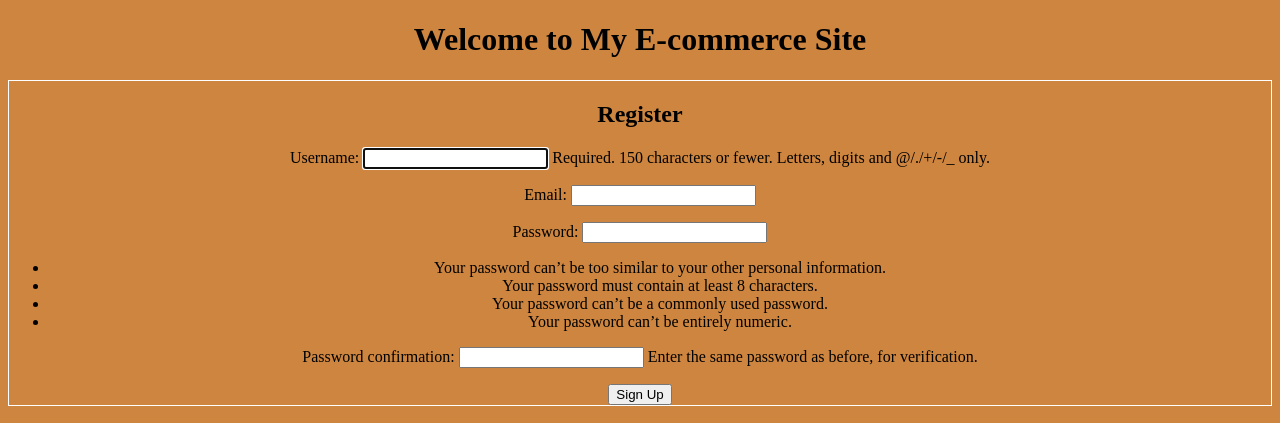
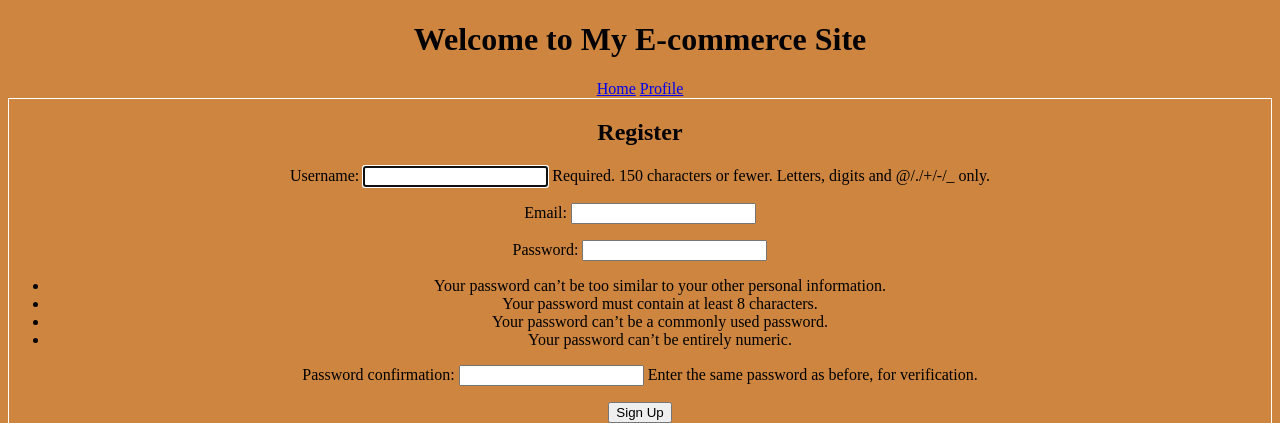
Before and after one commit to deni-cyber/djangoapp, a Django app: page /users/register/ in a window 1280 px wide. Shown: the top 423 px of the page. Run offline with Django 5.2, Linux system fonts and the light colour scheme.

Commit message:
added profile and address update page and functionality

```diff
--- a/kebanda/settings.py
+++ b/kebanda/settings.py
@@ -134,3 +134,5 @@ DEFAULT_AUTO_FIELD = 'django.db.models.BigAutoField'
 
 LOGIN_REDIRECT_URL = 'home'  # Where to redirect after login
 LOGOUT_REDIRECT_URL = 'login'  # Where to redirect after logout
+
+LOGIN_URL = '/users/login/'  # Redirect to this URL for login
--- a/templates/base.html
+++ b/templates/base.html
@@ -20,7 +20,8 @@
     <header>
         <h1>Welcome to My E-commerce Site</h1>
         <nav>
-
+            <a href="{% url 'home' %}">Home</a>
+            <a href="{% url 'profile' %}">Profile</a>
         </nav>
     </header>
 
--- a/users/forms.py
+++ b/users/forms.py
@@ -1,6 +1,7 @@
 from django import forms
 from django.contrib.auth.models import User
 from django.contrib.auth.forms import UserCreationForm
+from .models import Profile, Address
 
 class UserRegistrationForm(UserCreationForm):
     email = forms.EmailField(required=True)
@@ -15,3 +16,14 @@ class UserRegistrationForm(UserCreationForm):
         if commit:
             user.save()
         return user
+
+
+class ProfileUpdateForm(forms.ModelForm):
+    class Meta:
+        model = Profile
+        fields = ['address', 'phone', 'date_of_birth']
+
+class AddressForm(forms.ModelForm):
+    class Meta:
+        model = Address
+        fields = ['address_line', 'county', 'town', 'is_default']
--- a/users/urls.py
+++ b/users/urls.py
@@ -6,4 +6,7 @@ urlpatterns = [
     path('register/', views.register, name='register'),
     path('login/', auth_views.LoginView.as_view(template_name='users/login.html'), name='login'),
     path('logout/', views.custom_logout_view, name='logout'),
+    path('profile/', views.profile_view, name='profile'),
+    path('profile/add-address/', views.add_address, name='add_address'),
+    path('profile/delete-address/<int:address_id>/', views.delete_address, name='delete_address'),
 ]
--- a/users/views.py
+++ b/users/views.py
@@ -1,9 +1,14 @@
 
-from django.shortcuts import render, redirect
+from django.shortcuts import render, redirect, get_object_or_404
 from django.contrib.auth import login, authenticate, logout
 from django.contrib.auth.forms import AuthenticationForm
 from .forms import UserRegistrationForm
 from django.contrib import messages
+
+from django.contrib.auth.decorators import login_required
+from .forms import ProfileUpdateForm, AddressForm
+from .models import Profile, Address
+
 
 # User Registration View
 def register(request):
@@ -40,3 +45,45 @@ def login_view(request):
 def custom_logout_view(request):
     logout(request)
     return render(request, 'users/logout.html')  # Redirect to login page after logout
+
+
+
+@login_required
+def profile_view(request):
+    profile, created = Profile.objects.get_or_create(user=request.user)
+
+    if request.method == 'POST':
+        profile_form = ProfileUpdateForm(request.POST, instance=profile)
+        if profile_form.is_valid():
+            profile_form.save()
+            return redirect('profile')
+    else:
+        profile_form = ProfileUpdateForm(instance=profile)
+
+    addresses = Address.objects.filter(user=request.user)
+    context = {
+        'profile_form': profile_form,
+        'addresses': addresses,
+    }
+    return render(request, 'users/profile.html', context)
+
+@login_required
+def add_address(request):
+    if request.method == 'POST':
+        form = AddressForm(request.POST)
+        if form.is_valid():
+            address = form.save(commit=False)
+            address.user = request.user
+            address.save()
+            return redirect('profile')
+    else:
+        form = AddressForm()
+    return render(request, 'users/add_address.html', {'form': form})
+
+@login_required
+def delete_address(request, address_id):
+    address = get_object_or_404(Address, id=address_id, user=request.user)
+    if request.method == 'POST':
+        address.delete()
+        return redirect('profile')
+    return render(request, 'users/delete_address.html', {'address': address})
--- a/workplannotes.txt
+++ b/workplannotes.txt
@@ -22,7 +22,9 @@ work plan and progress map
 
 ### **3. User Authentication (Week 2)**
 - **Task 3.1**: Implement user registration and login functionality.
-- **Task 3.2**: Add social authentication (Google, Facebook, etc.), if necessary.
+
+'ill get back to this soon'----- **Task 3.2**: Add social authentication (Google, Facebook, etc.), if necessary.
+
 - **Task 3.3**: Create a user profile page with account settings.
 - **Task 3.4**: Secure user authentication using Django’s built-in authentication system.
 
```
Also changed, not shown: users/templates/users/add_address.html (added, +10 -0 lines), users/templates/users/delete_address.html (added, +11 -0 lines), users/templates/users/profile.html (added, +21 -0 lines), db.sqlite3.
